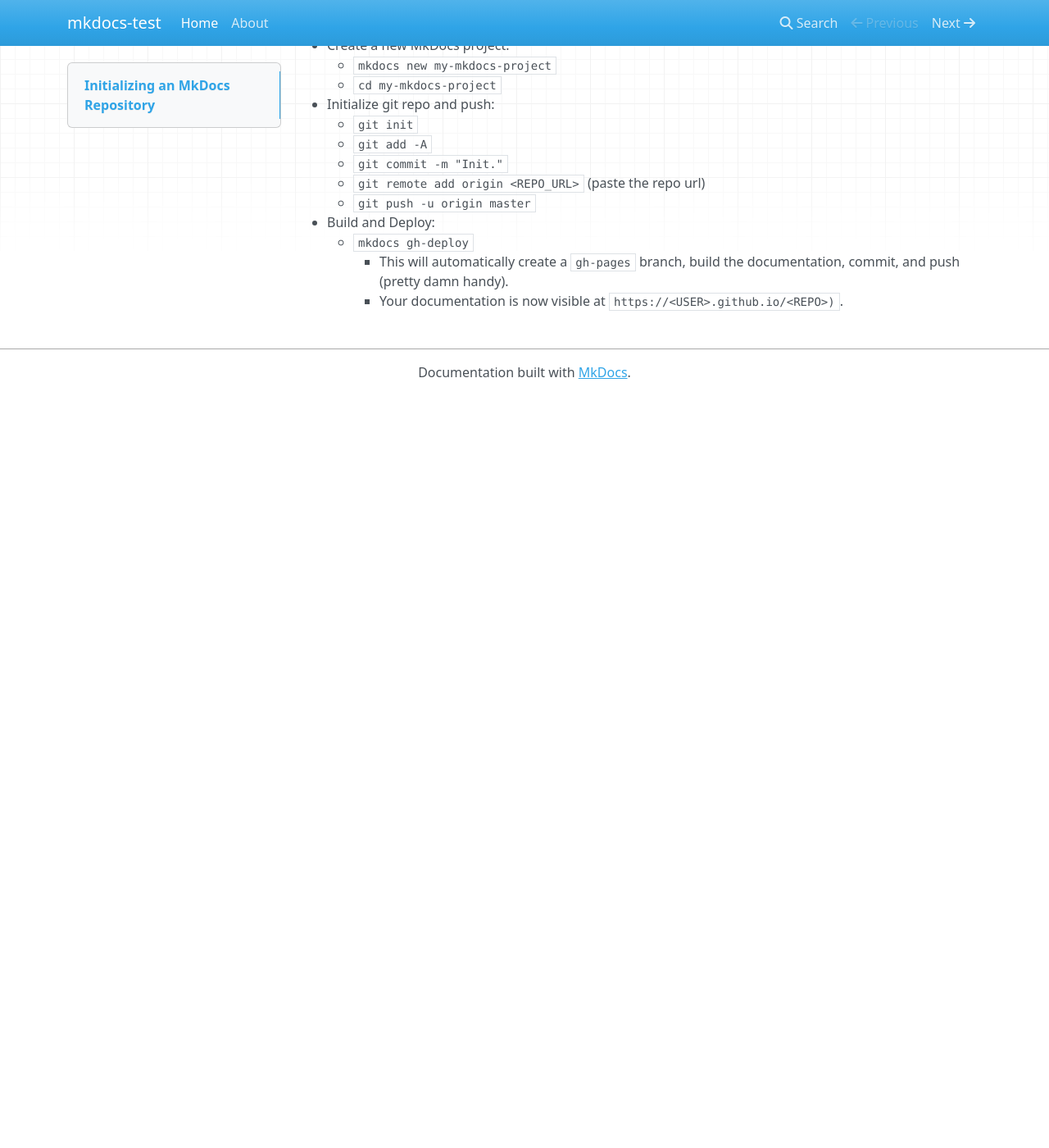
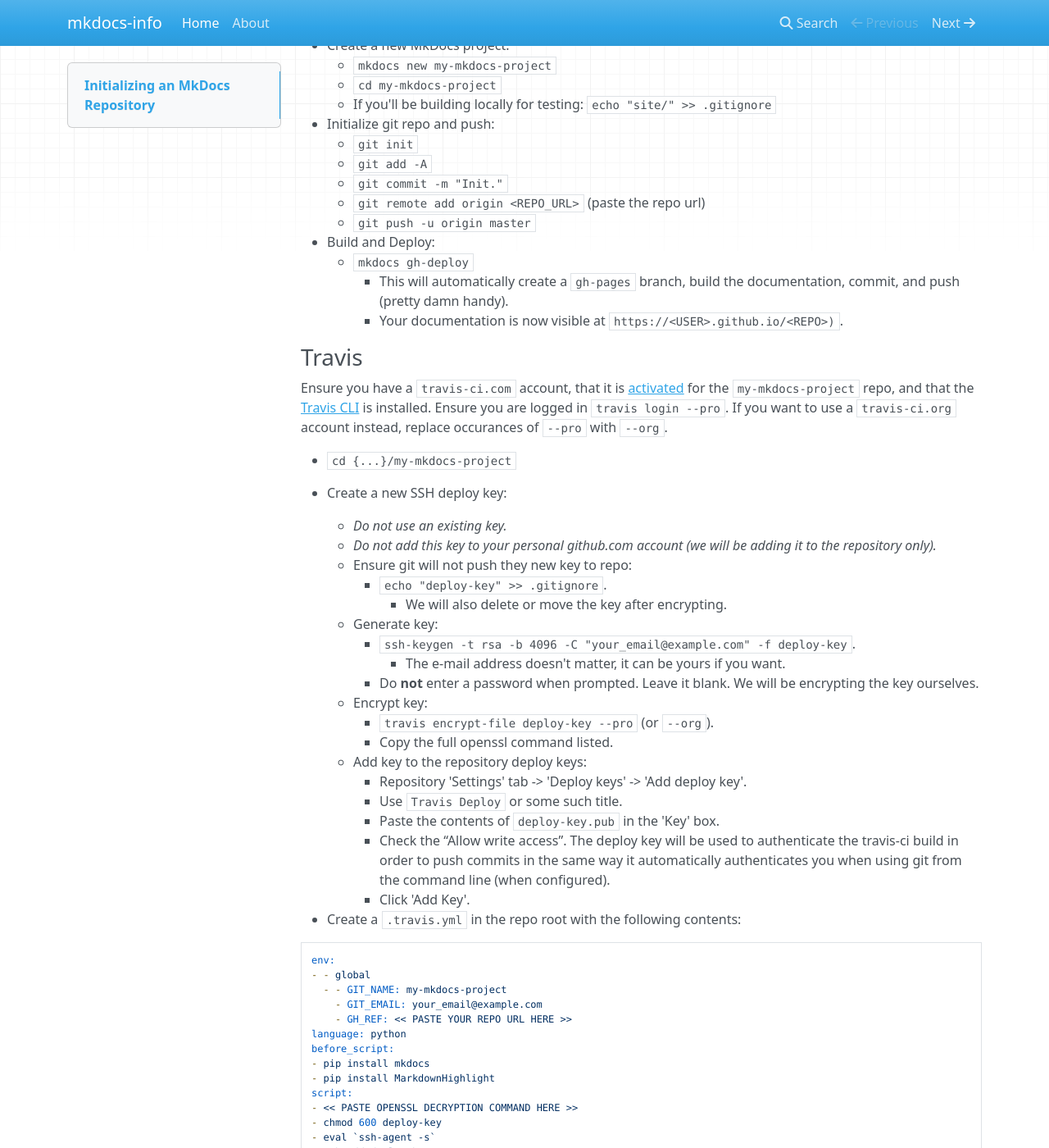
Before and after one commit to c0gent/mkdocs-info, an MkDocs documentation site: the page built from docs/index.md, in a window 1280 px wide and 1400 px high, scrolled down 345 px. Shown: the whole window at 82% size. Built offline with MkDocs 1.6.1, drawn with Linux system fonts in a browser that asks for light colours; nearby versions of some CDN libraries; old or Windows-style settings are respelled for this version of MkDocs; before the commit the page ends 900 px from its top, so only the background shows below that; some of the changed text lies outside the part shown.

Commit message:
Add travis info.

````diff
--- a/.travis.yml
+++ b/.travis.yml
@@ -1,8 +1,8 @@
 env:
 - - global
-  - - GIT_NAME: mkdocs-test
+  - - GIT_NAME: mkdocs-info
     - GIT_EMAIL: $COMMIT_AUTHOR_EMAIL
-    - GH_REF: git@github.com:c0gent/mkdocs-test.git
+    - GH_REF: git@github.com:c0gent/mkdocs-info.git
 language: python
 before_script:
 - pip install mkdocs
--- a/docs/index.md
+++ b/docs/index.md
@@ -1,8 +1,8 @@
 ## Initializing an [MkDocs](https://www.mkdocs.org/) Repository
 
 These instructions assume a linux-based environment but should(?) work fine
-elsewhere. MkDocs should already be
-[installed](https://www.mkdocs.org/#installation).
+elsewhere. [Git](https://git-scm.com/) and
+[MkDocs](https://www.mkdocs.org/#installation) should be installed.
 
 Our project will be named `my-mkdocs-project`. Rename as needed.
 
@@ -17,6 +17,7 @@
 * Create a new MkDocs project:
     * `mkdocs new my-mkdocs-project`
     * `cd my-mkdocs-project`
+    * If you'll be building locally for testing: `echo "site/" >> .gitignore`
 * Initialize git repo and push:
     * `git init`
     * `git add -A`
@@ -29,3 +30,82 @@
           documentation, commit, and push (pretty damn handy).
         * Your documentation is now visible at
           `https://<USER>.github.io/<REPO>)`.
+
+
+### Travis
+
+Ensure you have a `travis-ci.com` account, that it is
+[activated](https://docs.travis-ci.com/user/getting-started/) for the
+`my-mkdocs-project` repo, and that the [Travis
+CLI](https://github.com/travis-ci/travis.rb#installation) is installed. Ensure
+you are logged in `travis login --pro`. If you want to use a `travis-ci.org`
+account instead, replace occurances of `--pro` with `--org`.
+
+* `cd {...}/my-mkdocs-project`
+
+* Create a new SSH deploy key:
+
+    * *Do not use an existing key.*
+    * *Do not add this key to your personal github.com account (we will be
+      adding it to the repository only).*
+    * Ensure git will not push they new key to repo:
+        * `echo "deploy-key" >> .gitignore`.
+            * We will also delete or move the key after encrypting.
+    * Generate key:
+        * `ssh-keygen -t rsa -b 4096 -C "your_email@example.com" -f deploy-key`.
+            * The e-mail address doesn't matter, it can be yours if you want.
+        * Do **not** enter a password when prompted. Leave it blank. We will
+          be encrypting the key ourselves.
+    * Encrypt key:
+        * `travis encrypt-file deploy-key --pro` (or `--org`).
+        * Copy the full openssl command listed.
+    * Add key to the repository deploy keys:
+        * Repository 'Settings' tab -> 'Deploy keys' -> 'Add deploy key'.
+        * Use `Travis Deploy` or some such title.
+        * Paste the contents of `deploy-key.pub` in the 'Key' box.
+        * Check the “Allow write access”. The deploy key will be used to
+          authenticate the travis-ci build in order to push commits in the
+          same way it automatically authenticates you when using git from the
+          command line (when configured).
+        * Click 'Add Key'.
+
+* Create a `.travis.yml` in the repo root with the following contents:
+
+```yaml
+env:
+- - global
+  - - GIT_NAME: my-mkdocs-project
+    - GIT_EMAIL: your_email@example.com
+    - GH_REF: << PASTE YOUR REPO URL HERE >>
+language: python
+before_script:
+- pip install mkdocs
+- pip install MarkdownHighlight
+script:
+- << PASTE OPENSSL DECRYPTION COMMAND HERE >>
+- chmod 600 deploy-key
+- eval `ssh-agent -s`
+- ssh-add deploy-key
+- git config user.name "Automatic Publish"
+- git config user.email $COMMIT_AUTHOR_EMAIL
+- git remote add gh-token "${GH_REF}";
+- git fetch gh-token && git fetch gh-token gh-pages:gh-pages;
+- if [ "${TRAVIS_PULL_REQUEST}" = "false" ]; then echo "Pushing to github"; PYTHONPATH=src/
+  mkdocs gh-deploy -v --clean --remote-name gh-token; git push gh-token gh-pages;
+  fi;
+```
+
+* Paste **your repo url** (from before) and the **openssl decryption command**
+  where noted (remove brackets `<<`, `>>`). Change the `GIT_NAME` as
+  appropriate. The `GIT_EMAIL` doesn't matter but you can use your own.
+
+* Delete or move the deploy-key file (to `$HOME/.keys` for example).
+
+* `git add -A`, commit, and push.
+
+* Go to your `travis-ci.com` or `.org` dashboard and check the status of the
+  build. If you run into problems, please [file an issue
+  here](https://github.com/c0gent/mkdocs-test/issues)!
+
+* Make a change to your docs (`docs/index.md` for example), push the changes,
+  and ensure that they appear on `https://<USER>.github.io/<REPO>`.
--- a/mkdocs.yml
+++ b/mkdocs.yml
@@ -1,4 +1,4 @@
-site_name: mkdocs-test
+site_name: mkdocs-info
 pages:
     - Home: index.md
     - About: about.md
````
Also changed, not shown: README.md (+76 -5 lines).
